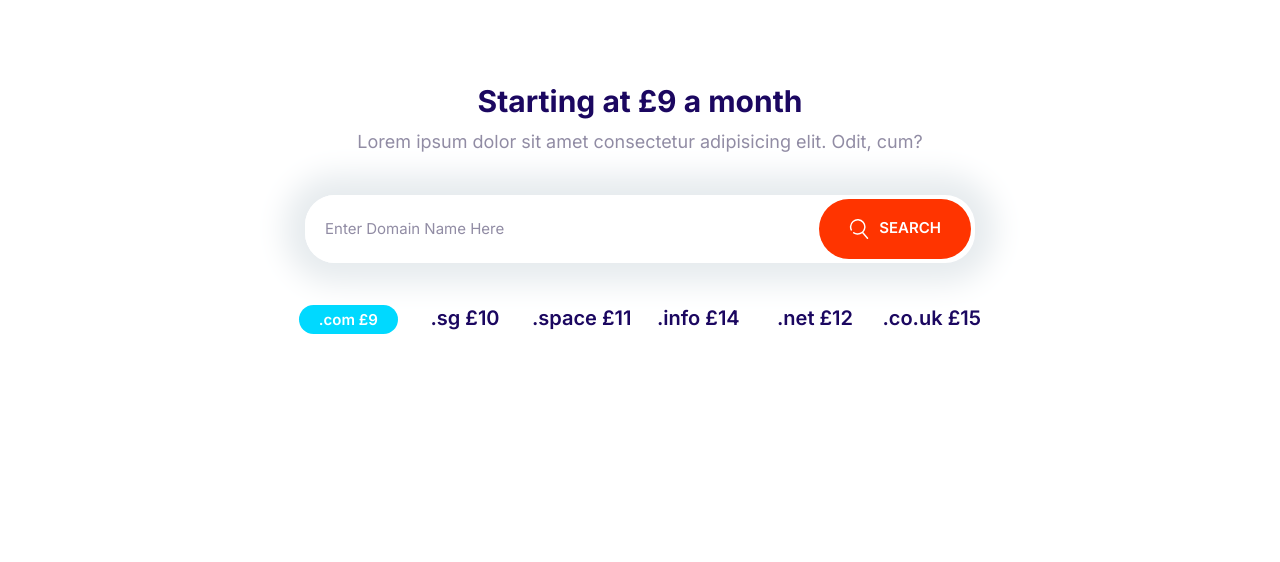
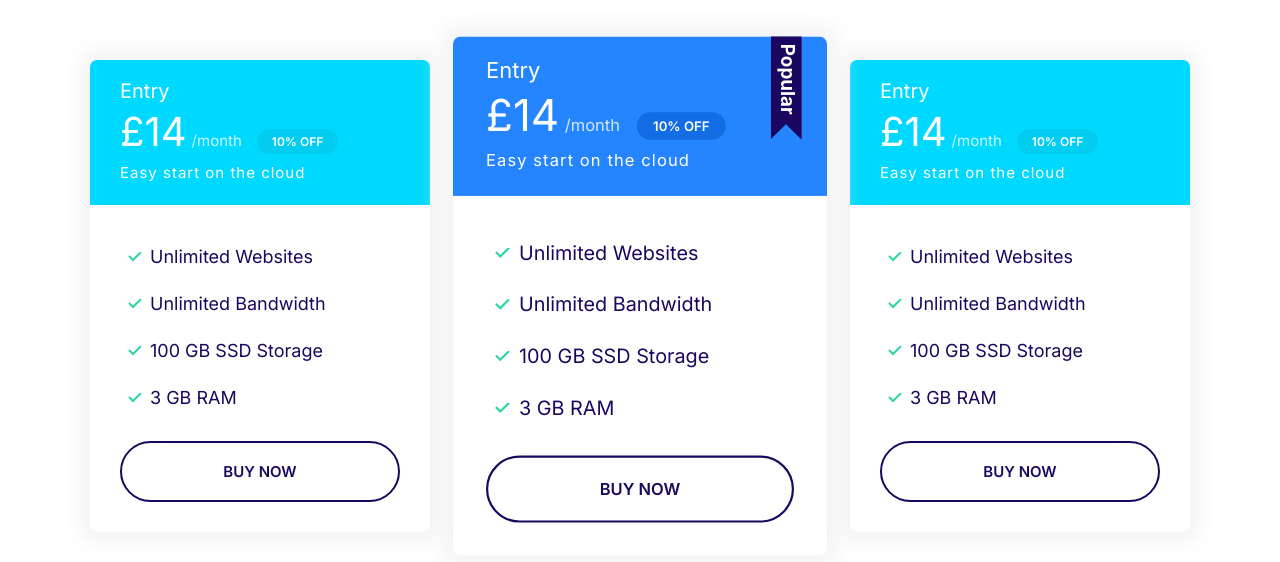
Before and after one commit to ZaneButcher/Moshify, a plain HTML site: page index.html in a window 1280 px wide. Drawn offline with Linux system fonts and the light colour scheme.

Commit message:
Completed Plans Block.

```diff
--- a/CSS/styles.css
+++ b/CSS/styles.css
@@ -122,6 +122,10 @@
 
 .card--secondary .badge--secondary {
   background: #02cdf1;
+}
+
+.card--primary .badge--secondary {
+  background: #126de4 ;
 }
 
 .badge--small {
@@ -318,6 +322,7 @@
   border-radius: 7px;
   box-shadow: 0 0 20px 10px #f3f3f3;
   overflow: hidden;
+
 }
 
 .card__header,
@@ -336,6 +341,10 @@
 }
 
 /* Plans */
+
+.plan {
+  transition: transform .2s ease-out;
+}
 
 .plan__name {
   color: #fff;
@@ -366,6 +375,10 @@
   margin-bottom: 2rem;
 }
 
+.plan--popular {
+  transform: scale(1.1);
+}
+
 .plan--popular .card__header {
   position: relative;
 }
@@ -378,6 +391,16 @@
   top: -6px;
   right: 5%;
 }
+
+.plan:hover {
+  transform: scale(1.05);
+}
+
+.plan--popular:hover {
+  transform: scale(1.15);
+}
+
+
 
 @media screen and (min-width: 1024px) {
   .plan__name {
@@ -756,3 +779,14 @@
     grid-template-columns: repeat(auto-fit, minmax(10rem, 1fr));
   }
 }
+
+/* PLans Block */
+
+.block-plans .grid{
+  gap: 6rem 4rem;
+}
+
+.block-plans .card {
+  max-width: 500px;
+  margin: 0 auto;
+}
--- a/index.html
+++ b/index.html
@@ -15,31 +15,78 @@
     <link rel="stylesheet" href="CSS/normalize-css.css" />
   </head>
   <body>
-    <section class="block container block-domain">
-      <header class="block__header">
-        <h2>Starting at £9 a month</h2>
-        <p>
-          Lorem ipsum dolor sit amet consectetur adipisicing elit. Odit, cum?
-        </p>
-      </header>
-      <div class="input-group">
-        <input type="text" class="input" placeholder="Enter Domain Name Here" />
-        <button class="btn btn--accent">
-          <svg class="icon icon--white">
-            <use xlink:href="images/sprite.svg#search"></use></svg
-          >Search
-        </button>
+    <section class="block container block-plans">
+      <div class="grid grid--1x3">
+        <div>
+          <div class="plan">
+            <div class="card card--secondary">
+              <header class="card__header">
+                <h3 class="plan__name">Entry</h3>
+                <span class="plan__price">£14</span>
+                <span class="plan__billing-cycle">/month</span>
+                <span class="badge badge--secondary badge--small">10% OFF</span>
+                <span class="plan__description">Easy start on the cloud</span>
+              </header>
+              <div class="card__body">
+                <ul class="list list--tick">
+                  <li class="list__item">Unlimited Websites</li>
+                  <li class="list__item">Unlimited Bandwidth</li>
+                  <li class="list__item">100 GB SSD Storage</li>
+                  <li class="list__item">3 GB RAM</li>
+                </ul>
+                <button class="btn btn--outline btn--block">BUY NOW</button>
+              </div>
+            </div>
+          </div>
+        </div>
+
+        <div>
+          <div class="plan plan--popular">
+            <div class="card card--primary">
+              <header class="card__header">
+                <h3 class="plan__name">Entry</h3>
+                <span class="plan__price">£14</span>
+                <span class="plan__billing-cycle">/month</span>
+                <span class="badge badge--secondary badge--small">10% OFF</span>
+                <span class="plan__description">Easy start on the cloud</span>
+              </header>
+              <div class="card__body">
+                <ul class="list list--tick">
+                  <li class="list__item">Unlimited Websites</li>
+                  <li class="list__item">Unlimited Bandwidth</li>
+                  <li class="list__item">100 GB SSD Storage</li>
+                  <li class="list__item">3 GB RAM</li>
+                </ul>
+                <button class="btn btn--outline btn--block">BUY NOW</button>
+              </div>
+            </div>
+          </div>
+        </div>
+
+        <div>
+          <div class="plan">
+            <div class="card card--secondary">
+              <header class="card__header">
+                <h3 class="plan__name">Entry</h3>
+                <span class="plan__price">£14</span>
+                <span class="plan__billing-cycle">/month</span>
+                <span class="badge badge--secondary badge--small">10% OFF</span>
+                <span class="plan__description">Easy start on the cloud</span>
+              </header>
+              <div class="card__body">
+                <ul class="list list--tick">
+                  <li class="list__item">Unlimited Websites</li>
+                  <li class="list__item">Unlimited Bandwidth</li>
+                  <li class="list__item">100 GB SSD Storage</li>
+                  <li class="list__item">3 GB RAM</li>
+                </ul>
+                <button class="btn btn--outline btn--block">BUY NOW</button>
+              </div>
+            </div>
+          </div>
+        </div>
       </div>
-      <ul class="list block-domain__prices">
-        <li><span class="badge badge--secondary">.com £9</span></li>
-        <li>.sg £10</li>
-        <li>.space £11</li>
-        <li>.info £14</li>
-        <li>.net £12</li>
-        <li>.co.uk £15</li>
-      </ul>
     </section>
-
     <script src="main.js"></script>
   </body>
 </html>
```
Also changed, not shown: components/PlansBlock.html (added, +78 -0 lines).
